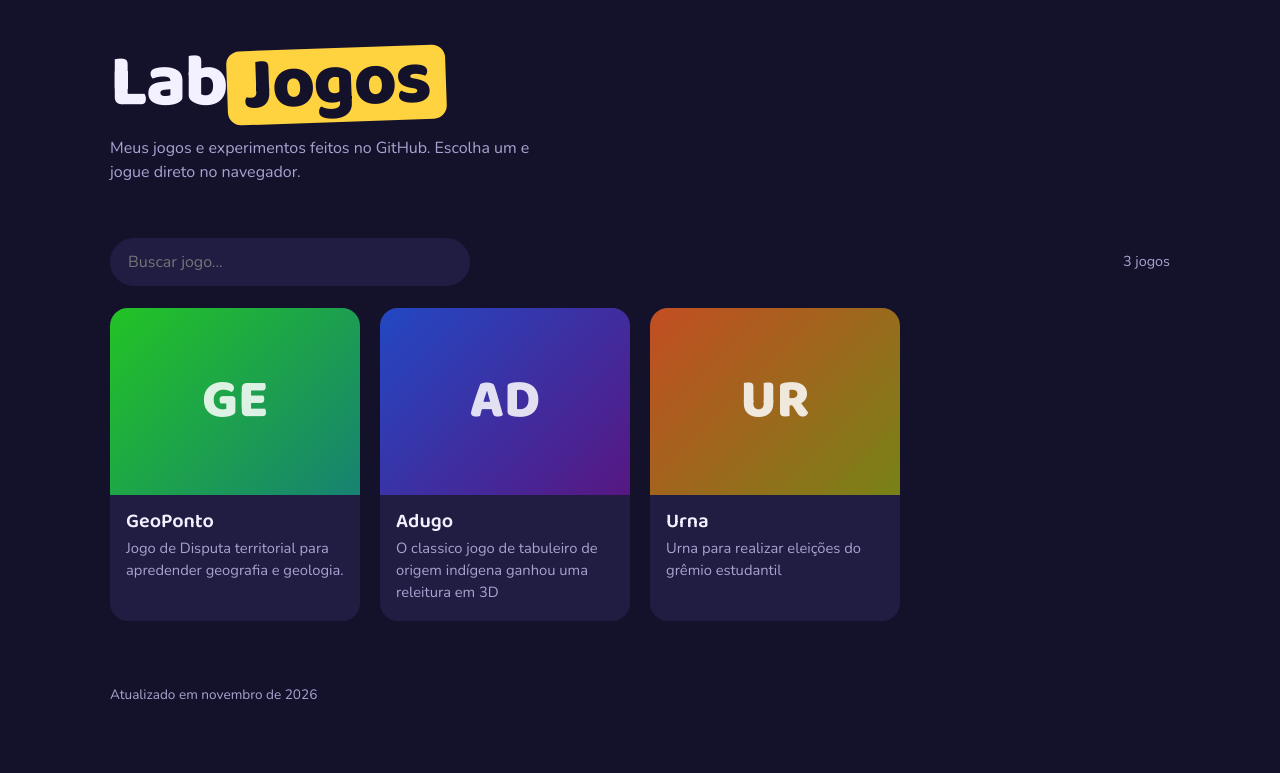
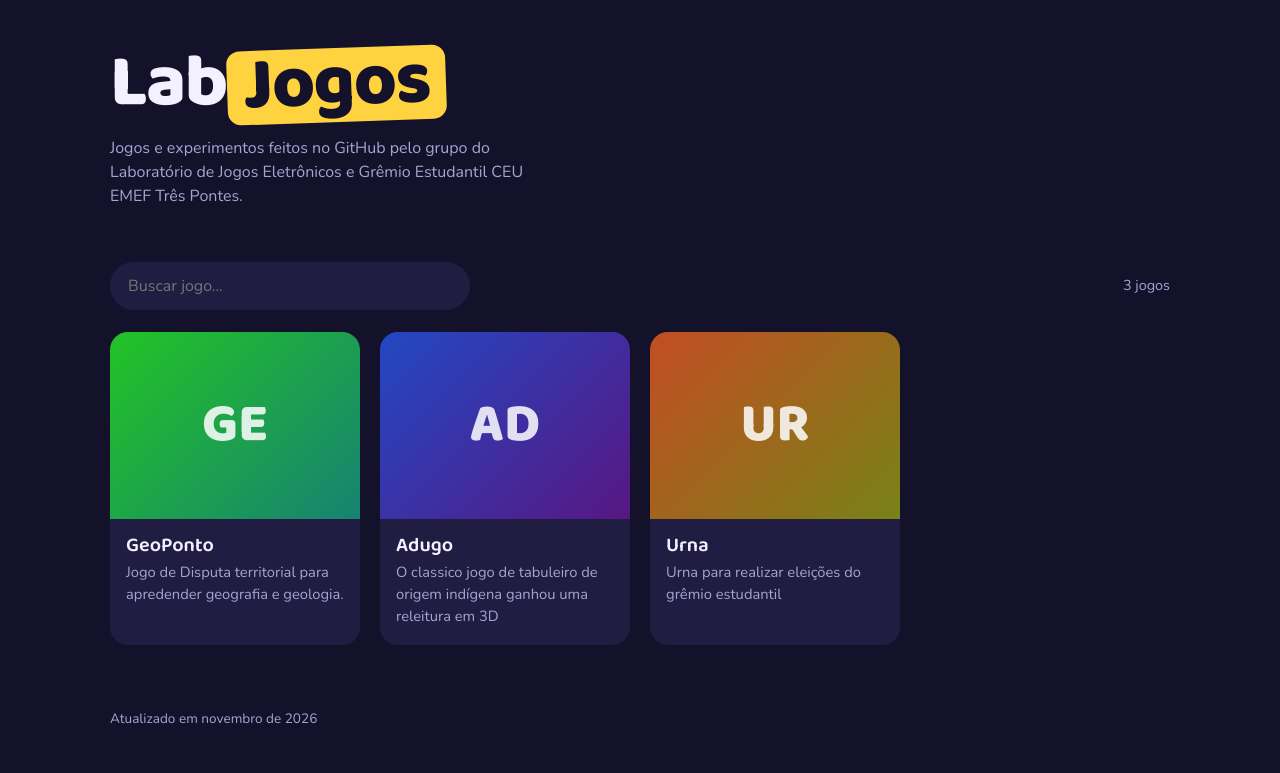
Before and after one commit to guilhermesantoscosta/LabJogos, a plain HTML site: page index.html in a window 1280 px wide. Drawn offline with nearby package versions, Linux system fonts and the light colour scheme.

Commit message:
Update description in index.html

```diff
--- a/index.html
+++ b/index.html
@@ -46,7 +46,7 @@ footer{color:var(--muted);font-size:.85rem;padding:0 0 40px}
 <div class="wrap">
   <header>
     <h1>Lab<span>Jogos</span></h1>
-    <p class="sub">Meus jogos e experimentos feitos no GitHub. Escolha um e jogue direto no navegador.</p>
+    <p class="sub"> Jogos e experimentos feitos no GitHub pelo grupo do Laboratório de Jogos Eletrônicos e Grêmio Estudantil CEU EMEF Três Pontes.</p>
   </header>
 
   <div class="bar">
```
